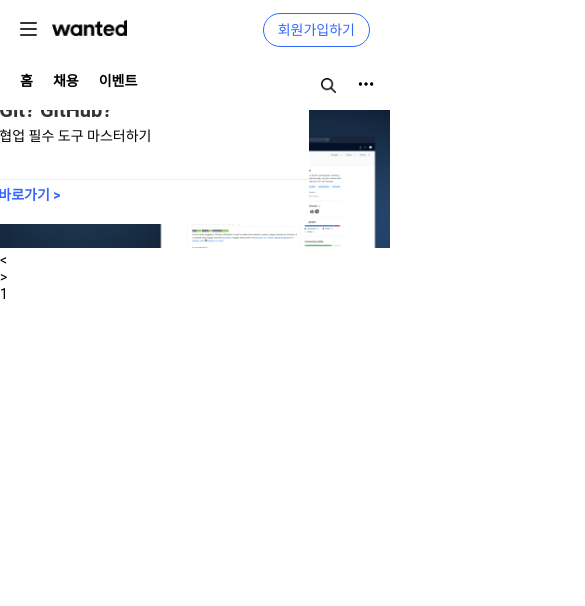
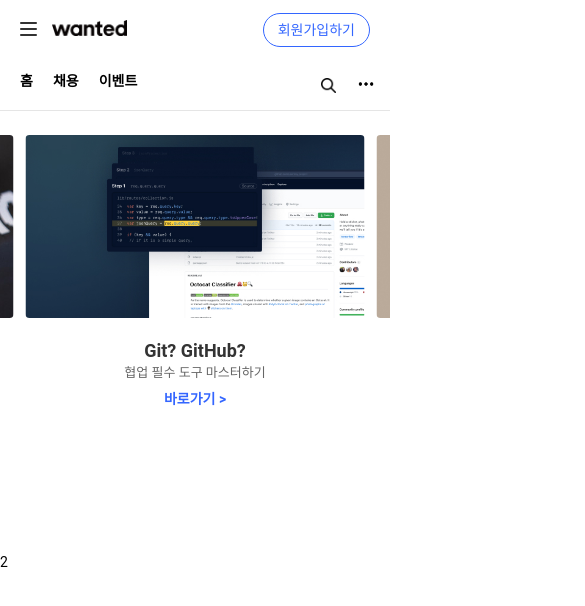
Before and after one commit to b41-41/carousel, a React (Create React App) app: page / in a window 390 px wide. Shown: the top 606 px of the page, 585 px wide, since content can reach past the window. Built offline with nearby package versions, Linux system fonts and the light colour scheme.

Commit message:
FEAT 캐러셀 모바일 반응형 레이아웃 설정
1. 미디어 쿼리와 bannerWidth function을 사용해서 반응형으로 레이아웃이 설정되게 함.
2. 4초마다 다음 페이지로 이동하도록 설정

```diff
--- a/src/component/Slider.js
+++ b/src/component/Slider.js
@@ -2,6 +2,7 @@
 import { BannerData } from './BannerData';
 import styled from 'styled-components';
 import '../css/slider.css';
+import useInterval from '../hooks/useInterval';
 
 const Slider = () => {
     const [currentBannerNumber, setCurrentBannerNumber] = useState(1);
@@ -15,25 +16,26 @@
         window.addEventListener('resize', handleResize);
         return () => {
             window.removeEventListener('resize', handleResize);
-        }
+        };
     }, []);
+
+    useInterval(switchNextBannerNumber, 4000);
 
     //배너 넓이
     const bannerWidth = () => {
-        if (window.innerWidth > 1080) {
+        if (browserWidth > 1200) {
             return 1072;
-        } else if (window.innerWidth < 800) {
-            return 500;
-        } return;
+        } else {
+            return browserWidth * 0.9;
+        }
     }
-    //모든 배너 넓이의 합 (+사이드용 거짓 배너 (왼쪽 2개, 오른쪽 2개))
-    const totalBannerWidth = (bannerWidth() * BannerData.length) + 4;
+    //모든 배너 넓이의 합 (+사이드용 거짓 배너 (왼쪽 2개, 오른0쪽 2개))
+    const totalBannerWidth = (bannerWidth() * (BannerData.length + 2));
 
     //배너가 가운데에 위치 했을 때의 translate 값
     const centerBannerPositionValue = () => {
         const lastBannerWidth = (currentBannerNumber) * bannerWidth();
         const lastBannerMargin = (browserWidth - bannerWidth()) / 2;
-        console.log(lastBannerMargin);
         return lastBannerWidth - lastBannerMargin;
 
     }
@@ -59,19 +61,59 @@
         display: flex;
         width: ${totalBannerWidth}px;
         transform: translate(-${centerBannerPositionValue()}px, 0px);
+        transition: transform 500ms ease;
     `;
 
+    const LeftButton = styled.button`
+        position: absolute;
+        top: 195px;
+        width: 30px;
+        height: 60px;
+        opacity: .5;
+        border-radius: 15px;
+        background-color: #fff;
+        font-size: 16px;;
+        left: calc((100% - 1210px) / 2);
+    `;
 
+    const RightButton = styled.button`
+        position: absolute;
+        top: 195px;
+        width: 30px;
+        height: 60px;
+        opacity: .5;
+        border-radius: 15px;
+        background-color: #fff;
+        font-size: 16px;
+        right: calc((100% - 1200px) / 2);
+    `;
+
+    const bannerFirstObj = BannerData[0];
+    const bannerLastObj = BannerData[BannerData.length - 1];
 
     return (
         <>
             <section className="slider-box">
                 <Slider>
+                    {/* fakeLastBanner */}
+                    <a href={bannerLastObj.link}>
+                        <div className="carousel_slide" data-index={BannerData.length} aria-hidden="true">
+                            <img src={bannerLastObj.image} alt={bannerLastObj.title} className="carousel_image" />
+                            <div className="carousel_slide_information">
+                                <h2>{bannerLastObj.title}</h2>
+                                <h3>{bannerLastObj.content}</h3>
+                                <hr />
+                                <a className="carousel_link" href={bannerLastObj.link}>
+                                    바로가기 &#62;
+                                </a>
+                            </div>
+                        </div>
+                    </a>
                     {BannerData.map((slide, index) => {
                         return (
                             <a href={slide.link}>
                                 <div className="carousel_slide" data-index={index} aria-hidden="true">
-                                    <img src={slide.image} alt={slide.title} />
+                                    <img src={slide.image} alt={slide.title} className="carousel_image" />
                                     <div className="carousel_slide_information">
                                         <h2>{slide.title}</h2>
                                         <h3>{slide.content}</h3>
@@ -84,10 +126,24 @@
                             </a>
                         )
                     })}
+                    {/* fakeFirstBanner */}
+                    <a href={bannerFirstObj.link}>
+                        <div className="carousel_slide" data-index={1} aria-hidden="true">
+                            <img src={bannerFirstObj.image} alt={bannerFirstObj.title} className="carousel_image" />
+                            <div className="carousel_slide_information">
+                                <h2>{bannerFirstObj.title}</h2>
+                                <h3>{bannerFirstObj.content}</h3>
+                                <hr />
+                                <a className="carousel_link" href={bannerFirstObj.link}>
+                                    바로가기 &#62;
+                                </a>
+                            </div>
+                        </div>
+                    </a>
                 </Slider>
             </section>
-            <div className="arrow" onClick={switchPrevBannerNumber}> &#60; </div>
-            <div className="arrow" onClick={switchNextBannerNumber}> &#62; </div>
+            <LeftButton onClick={switchPrevBannerNumber}>&lt;</LeftButton>
+            <RightButton onClick={switchNextBannerNumber}>&gt;</RightButton>
             <div>{currentBannerNumber}</div>
         </>
     )
--- a/src/css/navBar.css
+++ b/src/css/navBar.css
@@ -132,7 +132,7 @@
 
 /* 미디어 쿼리 */
 
-@media (max-width: 1178px) {
+@media (max-width: 1200px) {
   body {
     font-size: 12px;
   }
--- a/src/css/slider.css
+++ b/src/css/slider.css
@@ -56,3 +56,68 @@
   width: 79px;
   height: 49px;
 }
+
+.carousel_image {
+  width: 100%;
+  height: 100%;
+  border-radius: 4px;
+  object-fit: cover;
+}
+
+/* 미디어 쿼리 */
+@media (max-width: 1200px) {
+  hr {
+    display: none;
+  }
+
+  .carousel_image {
+    width: 100%;
+    height: 183px;
+    border-radius: 4px;
+    object-fit: cover;
+  }
+
+  .carousel_slide_information {
+    display: block;
+    background-color: white;
+    position: static;
+    width: 100%;
+    height: 212px;
+    border-radius: 4px;
+    text-align: center;
+  }
+
+  .carousel_slide_information h2 {
+    display: block;
+    height: auto;
+    margin-top: 20px;
+    font-size: 18px;
+    line-height: 1;
+    font-weight: 700;
+    color: #333;
+    text-overflow: ellipsis;
+    white-space: nowrap;
+    overflow: hidden;
+  }
+
+  .carousel_slide_information h3 {
+    margin-top: 6px;
+    font-size: 13px;
+    font-weight: 500;
+    line-height: 1.15;
+    color: #666;
+    text-overflow: ellipsis;
+    white-space: nowrap;
+    overflow: hidden;
+    height: auto;
+  }
+
+  .carousel_link {
+    display: block;
+    text-align: center;
+    padding: 8px 6px;
+    margin: 3px auto;
+    height: 40px;
+    line-height: 1;
+  }
+}
--- /dev/null
+++ b/src/hooks/useInterval.js
@@ -0,0 +1,20 @@
+import { useEffect, useRef } from 'react';
+
+const useInterval = (callback, delay) => {
+    const savedCallback = useRef();
+
+    useEffect(() => {
+        savedCallback.current = callback;
+    });
+
+    useEffect(() => {
+        const tick = () => {
+            savedCallback.current();
+        }
+
+        const timerId = setInterval(tick, delay);
+        return () => clearInterval(timerId);
+    }, [delay]);
+}
+
+export default useInterval;
--- a/src/pages/main.js
+++ b/src/pages/main.js
@@ -1,13 +1,20 @@
 import React from 'react';
+import styled from 'styled-components';
 import NavBar from '../component/NavBar';
 import Slider from '../component/Slider';
 
 const Main = () => {
 
+    const MainDiv = styled.div`
+    padding-top: 25px;
+    `;
+
     return (
         <>
             <NavBar />
-            <Slider />
+            <MainDiv>
+                <Slider />
+            </MainDiv>
         </>
     );
 };
```
